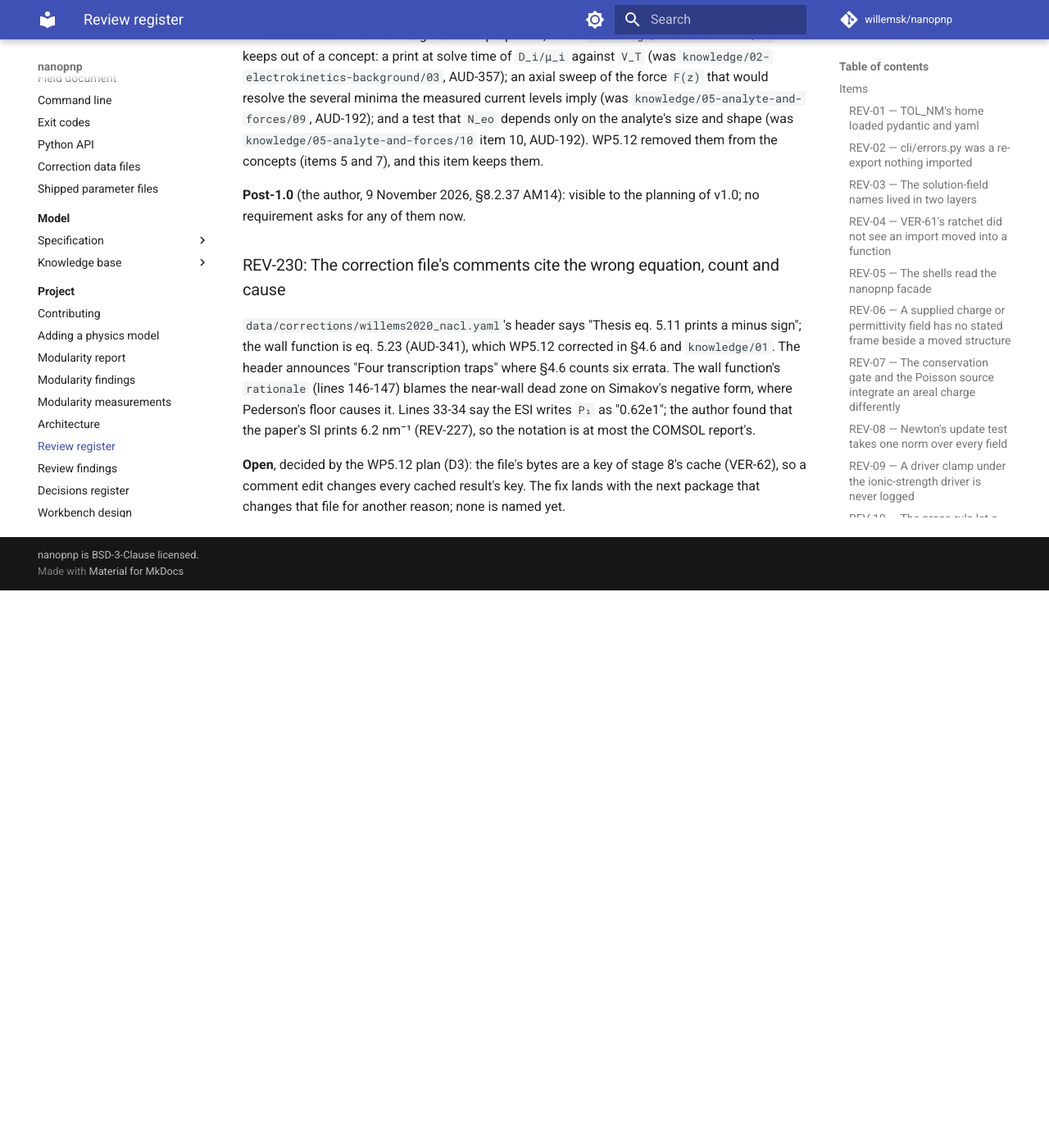
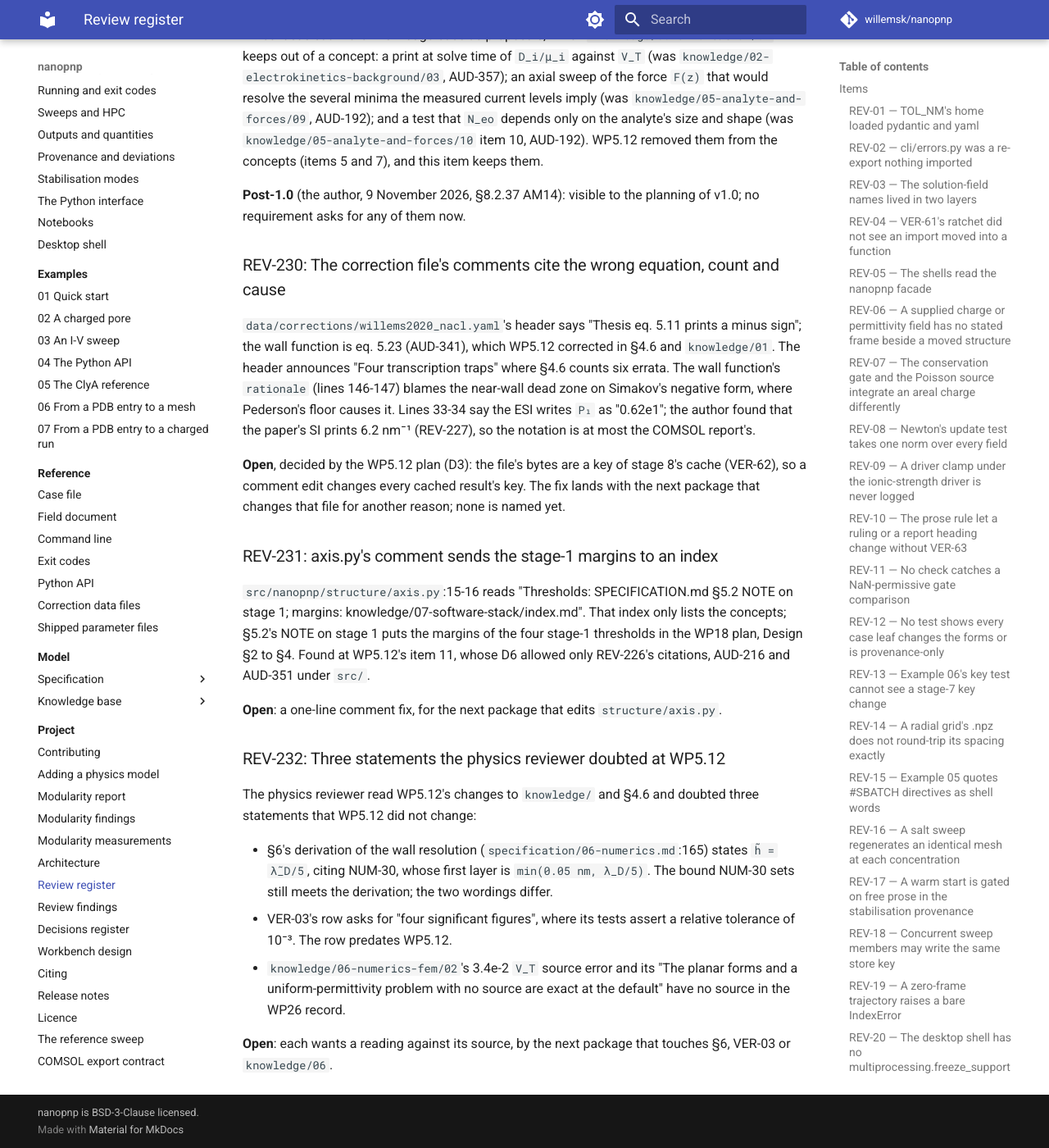
Before and after one commit to willemsk/nanopnp, an MkDocs documentation site: the page built from docs/project/review-items.md, in a window 1280 px wide and 1400 px high, scrolled down 90905 px. Shown: the whole window at 82% size. Built offline with MkDocs 1.6.1 and Material for MkDocs 9.7.7, drawn with Linux system fonts in a browser that asks for light colours; comment, search, counter and statistics services are not loaded; before the commit the page ends 91625 px from its top, so only the background shows below that.

Commit message:
docs: WP5.12 delivered: the Outcome, both Status lines, current.md
The plan's Outcome lists the decisions this session took that the plan
does not hold. The phase plan's WP5.12 entry is its delivered summary;
current.md points to /np-ship wp 5.12. REV-231 (axis.py's comment on the
stage-1 margins) and REV-232 (three statements the physics reviewer
doubted) record what WP5.12 did not act on. 517 SHALLs.

Co-Authored-By: Claude Opus 5.5 <noreply@anthropic.com>
Claude-Session: https://claude.ai/code/session_01DnBK7dJ5hLSLPmNUUUYeqD

```diff
--- a/docs/project/review-items.md
+++ b/docs/project/review-items.md
@@ -2921,3 +2921,28 @@ the notation is at most the COMSOL report's.
 **Open**, decided by the WP5.12 plan (D3): the file's bytes are a key of stage 8's cache (VER-62), so a
 comment edit changes every cached result's key. The fix lands with the next package that changes that
 file for another reason; none is named yet.
+
+### REV-231: axis.py's comment sends the stage-1 margins to an index
+
+`src/nanopnp/structure/axis.py`:15-16 reads "Thresholds: SPECIFICATION.md §5.2 NOTE on stage 1; margins:
+knowledge/07-software-stack/index.md". That index only lists the concepts; §5.2's NOTE on stage 1 puts the
+margins of the four stage-1 thresholds in the WP18 plan, Design §2 to §4. Found at WP5.12's item 11, whose
+D6 allowed only REV-226's citations, AUD-216 and AUD-351 under `src/`.
+
+**Open**: a one-line comment fix, for the next package that edits `structure/axis.py`.
+
+### REV-232: Three statements the physics reviewer doubted at WP5.12
+
+The physics reviewer read WP5.12's changes to `knowledge/` and §4.6 and doubted three statements that
+WP5.12 did not change:
+
+- §6's derivation of the wall resolution (`specification/06-numerics.md`:165) states `h̃ = λ̃_D/5`,
+  citing NUM-30, whose first layer is `min(0.05 nm, λ_D/5)`. The bound NUM-30 sets still meets the
+  derivation; the two wordings differ.
+- VER-03's row asks for "four significant figures", where its tests assert a relative tolerance of 10⁻³.
+  The row predates WP5.12.
+- `knowledge/06-numerics-fem/02`'s 3.4e-2 `V_T` source error and its "The planar forms and a uniform-permittivity problem with no source are exact at the default" have no
+  source in the WP26 record.
+
+**Open**: each wants a reading against its source, by the next package that touches §6, VER-03 or
+`knowledge/06`.
```
Also changed, not shown: CHANGELOG.md (+2 -1 lines), docs/plans/current.md (+7 -8 lines), docs/plans/phase-5/phase-5-workbench.md (+11 -11 lines), docs/plans/phase-5/wp5.12-the-knowledge-base-and-the-guide.md (+19 -2 lines), docs/project/decisions.md (+13 -11 lines), docs/project/review-findings.md (+2 -0 lines).
